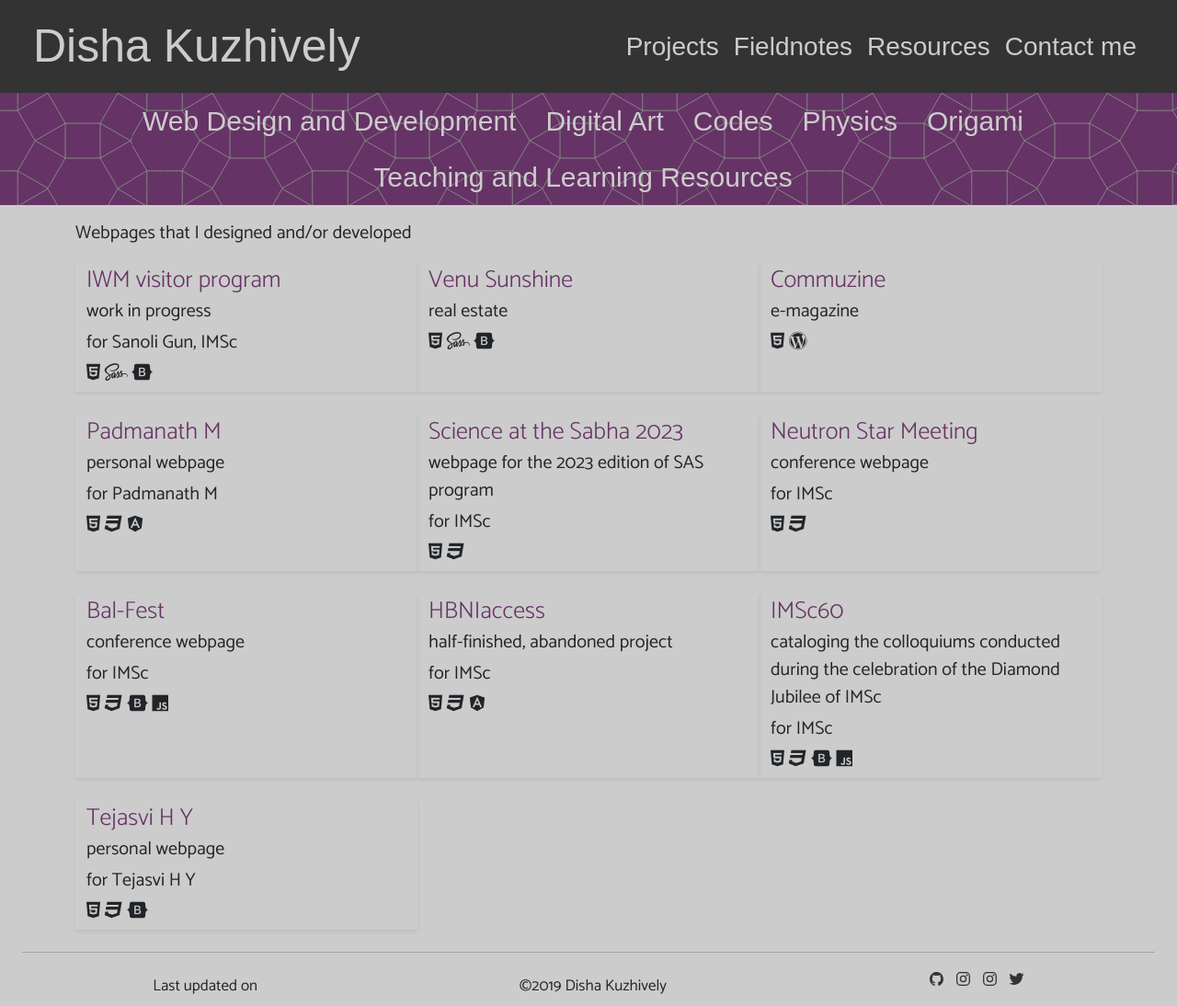
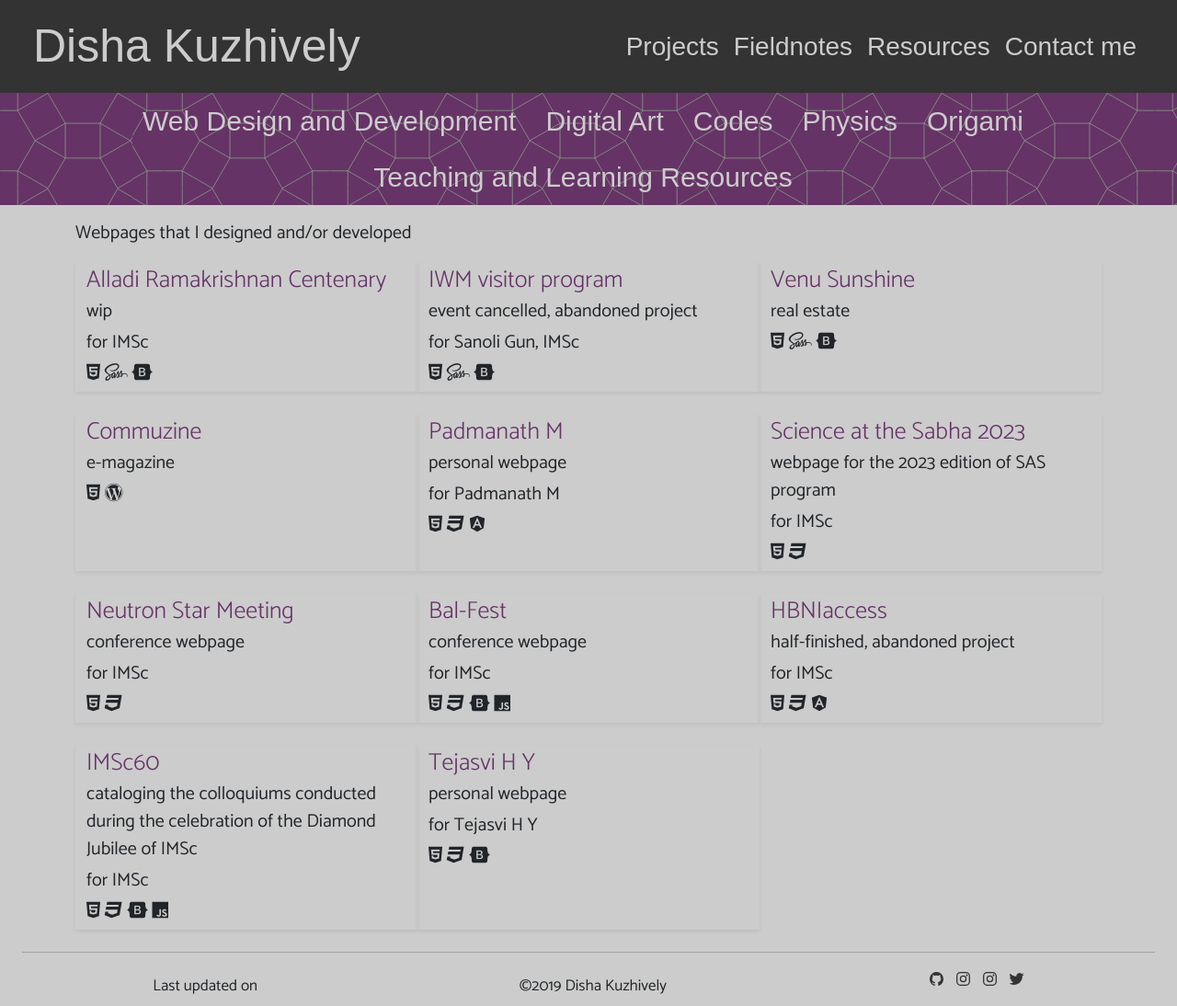
Before and after one commit to dishajk/dishajk.github.io, a Jekyll site: the page built from projects/webdev.html, in a window 1280 px wide. Shown: the whole page at 92% size. Built offline with Jekyll 4.4.1, drawn with Linux system fonts in a browser that asks for light colours; nearby versions of some CDN libraries; some web fonts are replaced.

Commit message:
updated ar-centenary

```diff
--- a/_data/projects.yml
+++ b/_data/projects.yml
@@ -6,7 +6,7 @@
   link: /tbu.html
 - name: Web Design and Development
   link: /projects/webdev.html
-  date: 2023-11-14
+  date: 2023-11-20
 - name: Codes
   link: /projects/codes.html
   date: 2022-01-22
--- a/_data/webDev.yml
+++ b/_data/webDev.yml
@@ -1,3 +1,12 @@
+- weburl: "https://www.imsc.res.in/imsc60/ar100/"
+  webName: "Alladi Ramakrishnan Centenary"
+  description: "wip"
+  date: 2023-11:20
+  client: "IMSc"
+  techUsed:
+    - html5
+    - sass
+    - bootstrap
 - weburl: "https://github.com/dishajk/hbniaccess"
   webName: HBNIaccess
   description: "half-finished, abandoned project"
@@ -17,7 +26,7 @@
   date: 2023-11-11
 - weburl: "https://www.imsc.res.in/outreach/iwmvisitorprogram2023/"
   webName: "IWM visitor program"
-  description: "work in progress"
+  description: "event cancelled, abandoned project"
   techUsed:
     - html5
     - sass
```
